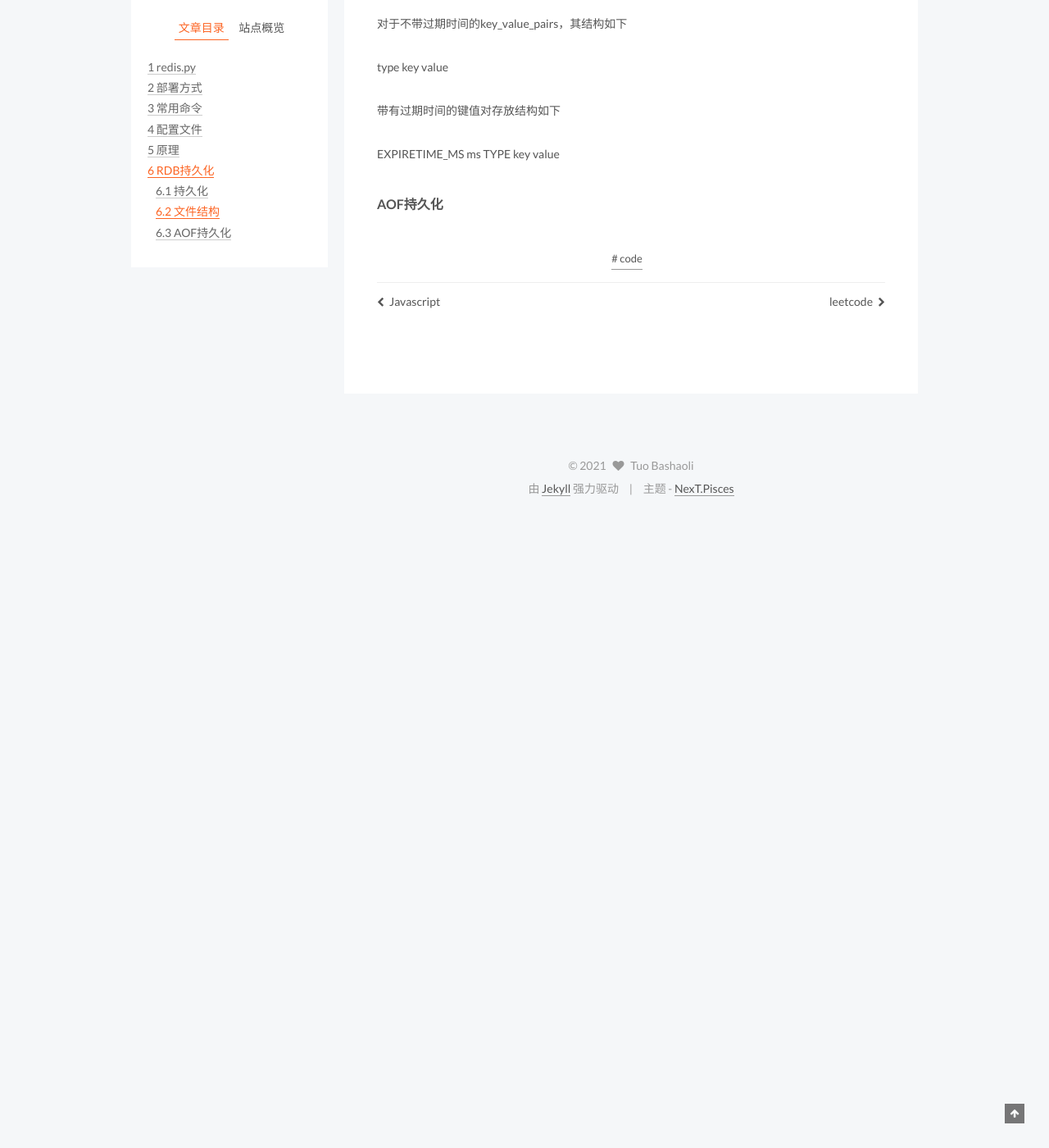
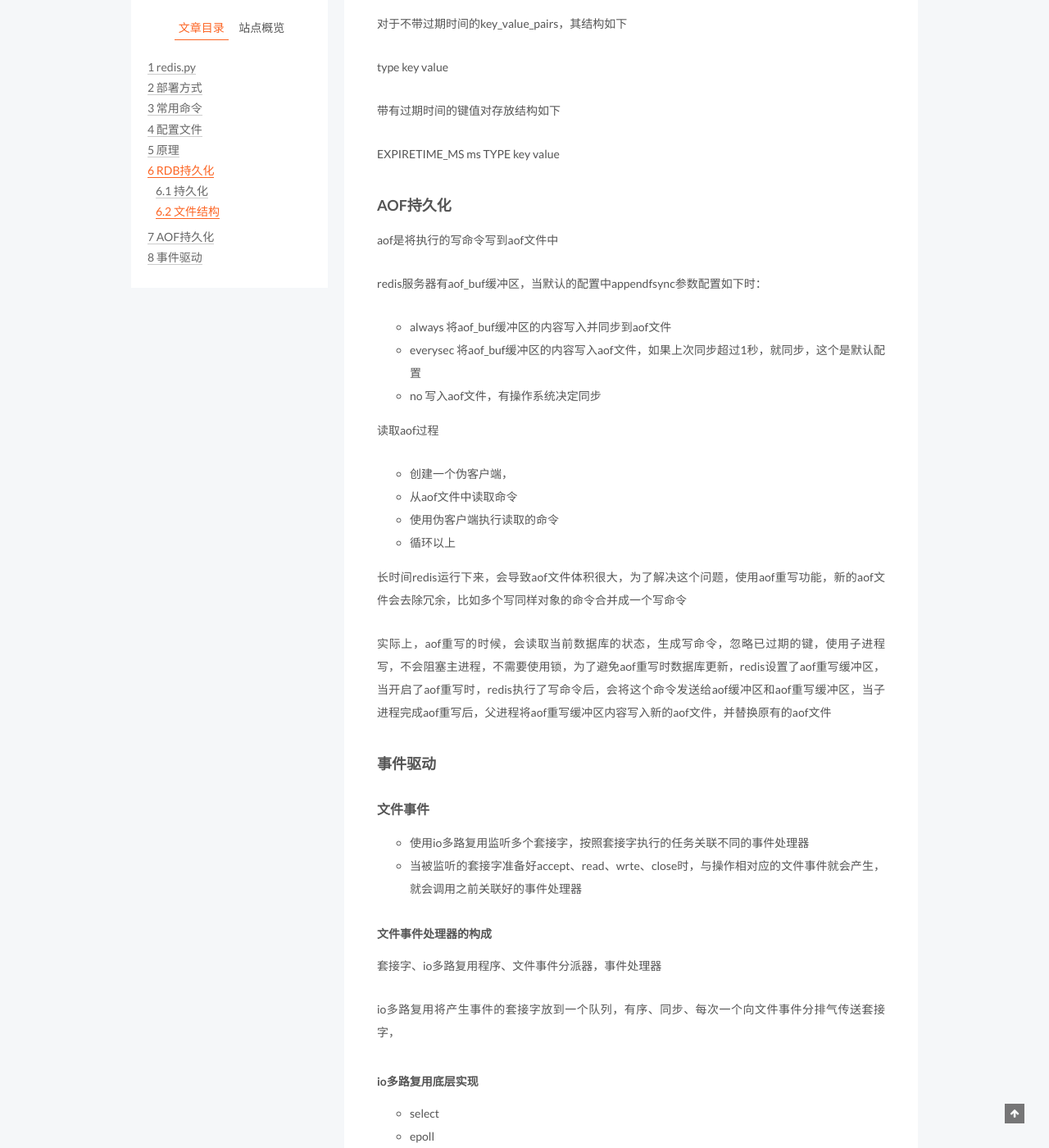
Before and after one commit to tuobashaoli/tuobashaoli.github.io, a Jekyll site: the page built from _posts/2020-02-13-redis.markdown, in a window 1280 px wide and 1400 px high, scrolled down 8988 px. Shown: the whole window at 82% size. Built offline with Jekyll 4.4.1, drawn with Linux system fonts in a browser that asks for light colours; comment, search, counter and statistics services are not loaded; before the commit the page ends 9618 px from its top, so only the background shows below that; some of the changed text lies outside the part shown.

Commit message:
update redis

```diff
--- a/_posts/2020-02-13-redis.markdown
+++ b/_posts/2020-02-13-redis.markdown
@@ -366,7 +366,7 @@ redis数据库中，有一个过期字典，存放过期的键和过期时间，
 生成RDB文件，不会保存过期的键
 载入RDB文件，主服务器会忽略过期的键，从服务器全部载入
 
-在AOF模式时，当过期的键被都行删除或定期删除，程序会向aof文件追加del命令，aof重写的时候，忽略aof文件
+在AOF模式时，当过期的键被都行删除或定期删除，程序会向aof文件追加del命令，aof重写的时候，忽略过期的键
 
 当服务器在复制模式下，主服务器删除一个过期键，向从服务器发送del命令；从服务器在执行客户端发送的读命令时，不会将过期的键删除；从服务器接到主服务器的del命令，才会删除过期的命令
 
@@ -414,4 +414,62 @@ type key value
 
 EXPIRETIME_MS ms TYPE key value
 
-#### AOF持久化
+### AOF持久化
+
+aof是将执行的写命令写到aof文件中
+
+redis服务器有aof_buf缓冲区，当默认的配置中appendfsync参数配置如下时：
+- always 将aof_buf缓冲区的内容写入并同步到aof文件
+- everysec 将aof_buf缓冲区的内容写入aof文件，如果上次同步超过1秒，就同步，这个是默认配置
+- no 写入aof文件，有操作系统决定同步
+
+读取aof过程
+
+- 创建一个伪客户端，
+- 从aof文件中读取命令
+- 使用伪客户端执行读取的命令
+- 循环以上
+
+长时间redis运行下来，会导致aof文件体积很大，为了解决这个问题，使用aof重写功能，新的aof文件会去除冗余，比如多个写同样对象的命令合并成一个写命令
+
+实际上，aof重写的时候，会读取当前数据库的状态，生成写命令，忽略已过期的键，使用子进程写，不会阻塞主进程，不需要使用锁，为了避免aof重写时数据库更新，redis设置了aof重写缓冲区，当开启了aof重写时，redis执行了写命令后，会将这个命令发送给aof缓冲区和aof重写缓冲区，当子进程完成aof重写后，父进程将aof重写缓冲区内容写入新的aof文件，并替换原有的aof文件
+
+### 事件驱动
+
+#### 文件事件
+
+- 使用io多路复用监听多个套接字，按照套接字执行的任务关联不同的事件处理器
+- 当被监听的套接字准备好accept、read、wrte、close时，与操作相对应的文件事件就会产生，就会调用之前关联好的事件处理器
+
+##### 文件事件处理器的构成
+
+套接字、io多路复用程序、文件事件分派器，事件处理器
+
+io多路复用将产生事件的套接字放到一个队列，有序、同步、每次一个向文件事件分排气传送套接字，
+
+##### io多路复用底层实现
+
+- select
+- epoll
+- evport
+- kqueue
+
+##### 文件事件处理器
+
+- 连接应答处理器
+- 命令请求处理器
+- 命令回复处理器
+- 复制处理器
+
+#### 时间事件
+
+- 定时事件
+- 周期性事件
+
+一个时间事件主要包括
+
+- id
+- when
+- timeProc
+
+实现
```
